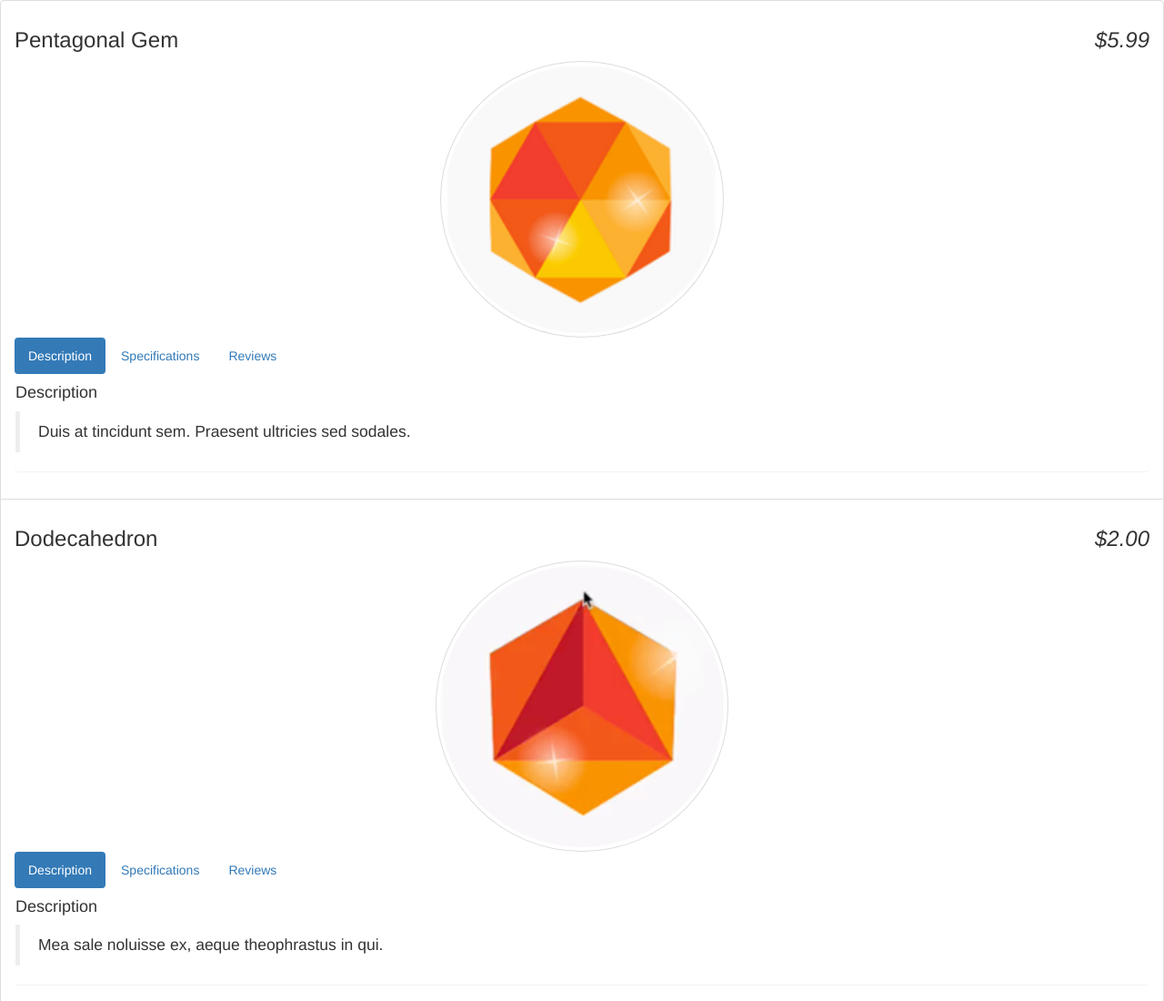
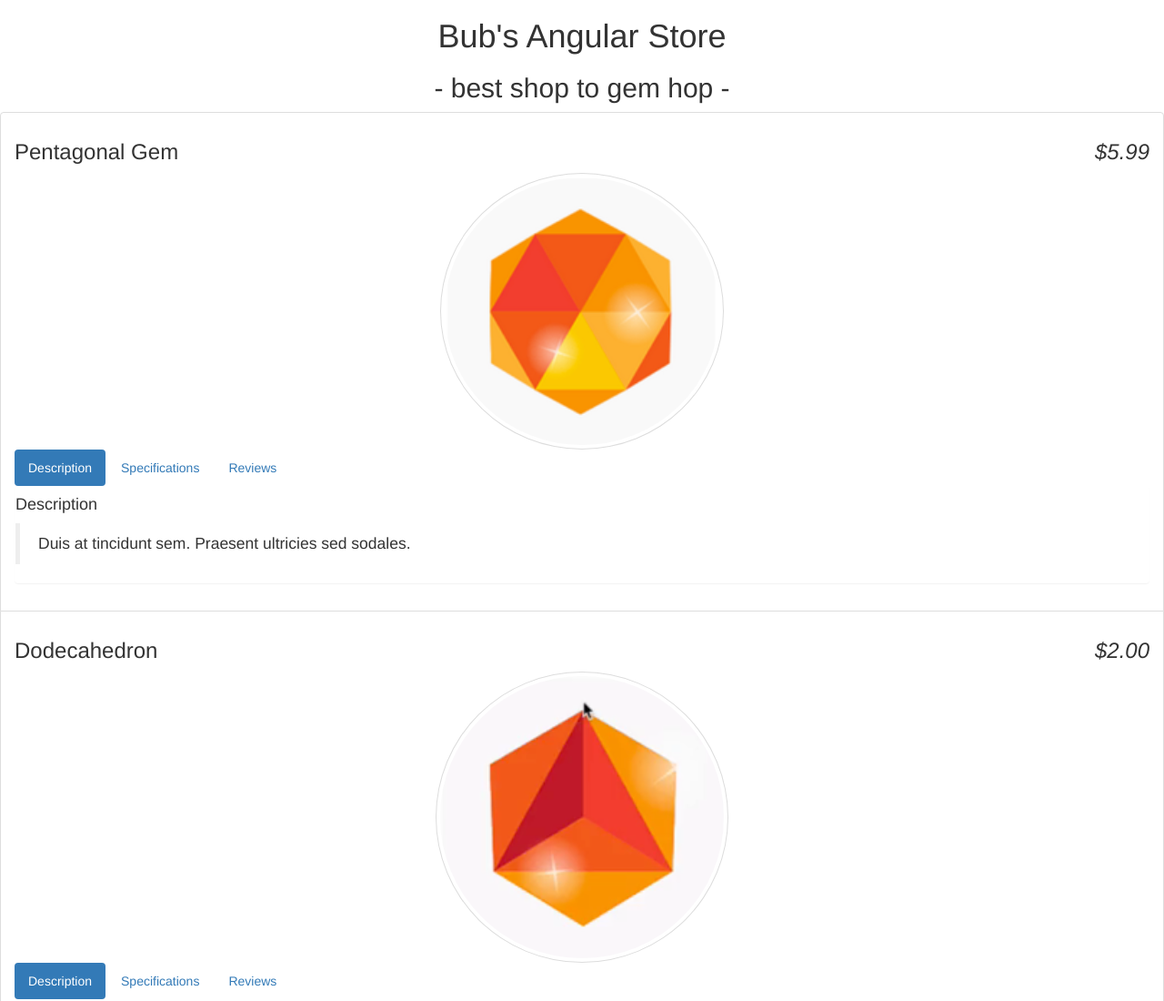
Before and after one commit to nickoram/shaping-up-with-angular-js, a website: page index.html in a window 1280 px wide. Shown: the top 1100 px of the page at 91% size. Drawn offline with nearby package versions, Linux system fonts and the light colour scheme.

Commit message:
add simple header for the store

```diff
--- a/index.html
+++ b/index.html
@@ -7,6 +7,11 @@
   </head>
 
   <body ng-controller="StoreController as store">
+      <header>
+          <h1 class="text-center">Bub's Angular Store</h1>
+          <h2 class="text-center">- best shop to gem hop -</h2>
+      </header>
+
       <div class="list-group">
           <div class="list-group-item" ng-repeat="product in store.products | orderBy:'-price'">
               <h3>{{product.name}}
```
